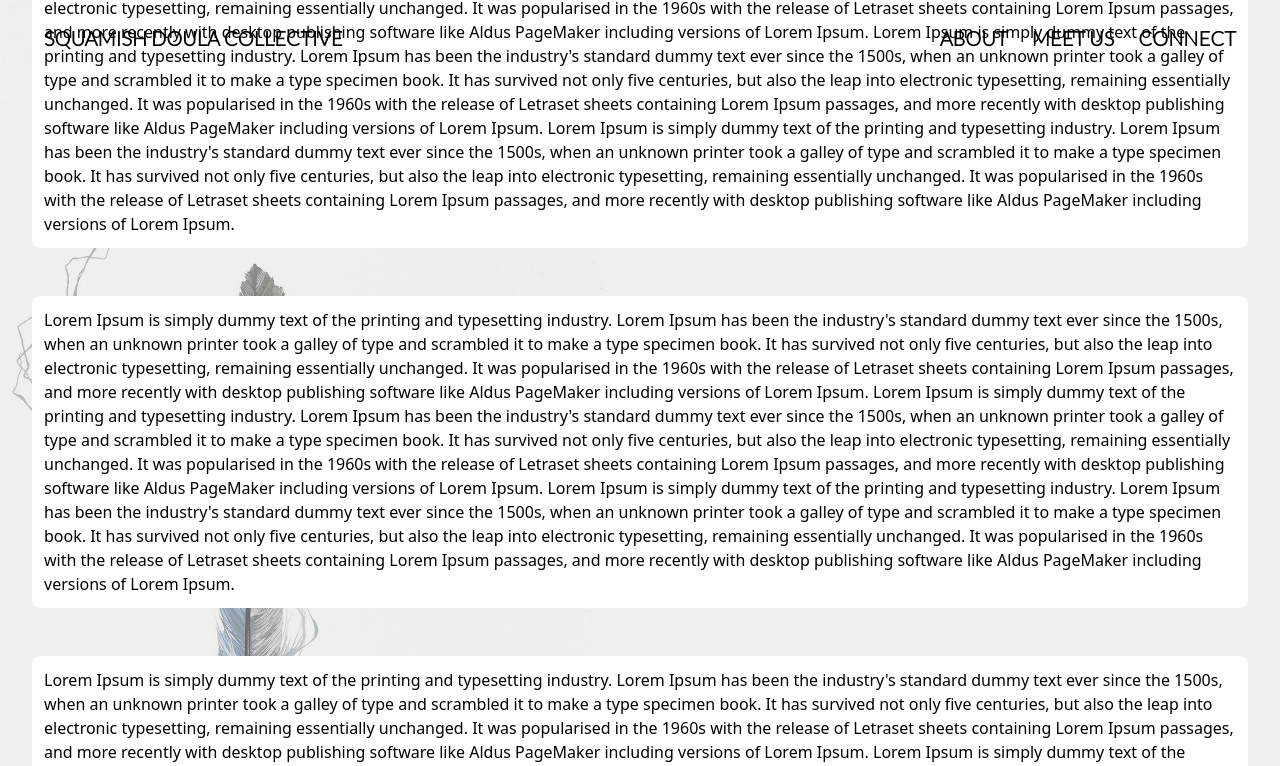
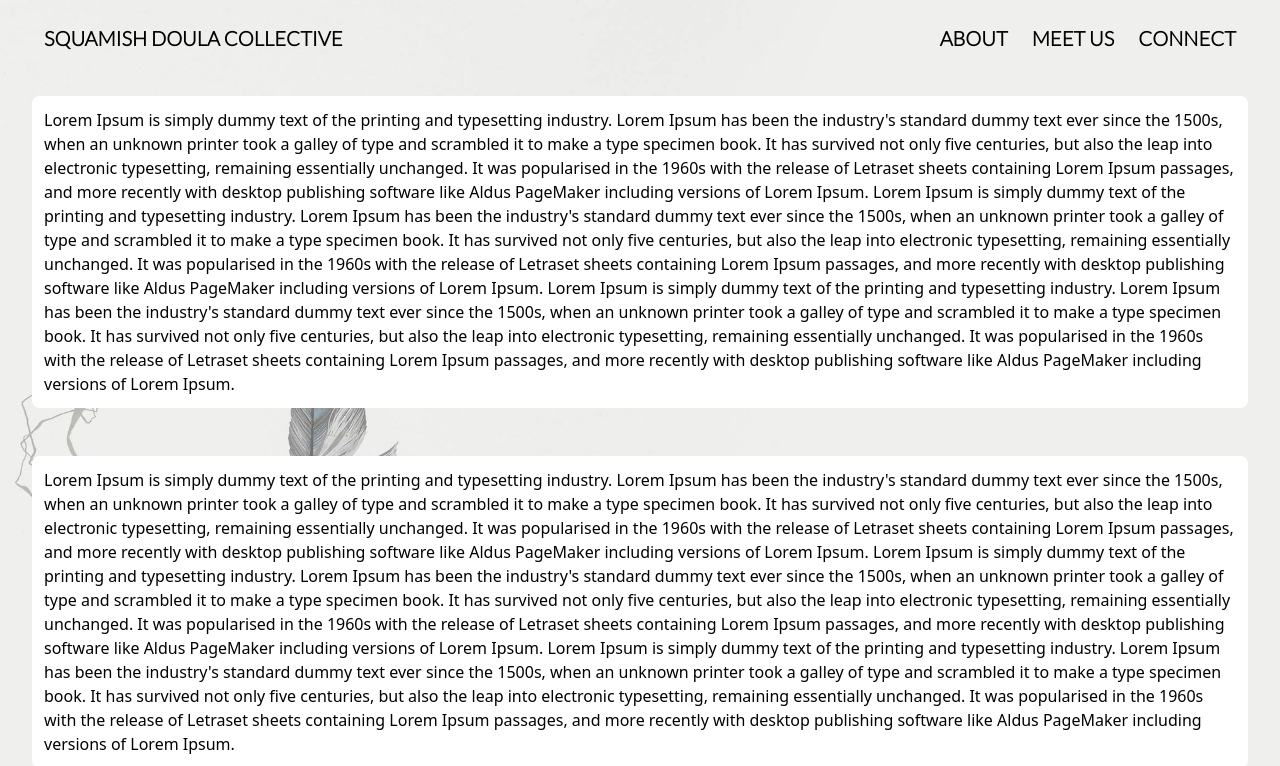
Before and after one commit to mathiusjohnson/birth-collective, a React (Create React App) app: page / in a window 1280 px wide. Shown: the top 766 px of the page. Built offline with nearby package versions, Linux system fonts and the light colour scheme.

Commit message:
fix parallax

```diff
--- a/src/components/BioList/BioList.js
+++ b/src/components/BioList/BioList.js
@@ -1,17 +1,16 @@
-import React from 'react';
-import BioListItem from './BioListItem';
+import React from 'react'
+import BioListItem from './BioListItem'
 
 const BioList = () => {
-
   return (
-    <div className='absolute top-0 z-10 mt-32 max-w-7xl mx-auto  px-4 sm:px-6 lg:px-8 left-0 right-0'>
+    <div className='absolute top-0 z-10 mt-12 max-w-7xl mx-auto  px-4 sm:px-6 lg:px-8 left-0 right-0'>
       <BioListItem />
       <BioListItem />
       <BioListItem />
       <BioListItem />
       <BioListItem />
     </div>
-  );
-};
+  )
+}
 
-export default BioList;
+export default BioList
--- a/src/components/Parallax/Parallax.js
+++ b/src/components/Parallax/Parallax.js
@@ -1,25 +1,39 @@
-import React from 'react';
-import parallaxImage from '../../assets/images/parallax-image.jpg';
-import BioList from '../BioList/BioList';
-import { Parallax } from 'react-scroll-parallax';
-import 'materialize-css';
-// import './ParallaxStyles.css';
-// import {Parallax, ParallaxLayer} from '@react-spring/parallax';
+import React, { useEffect, useRef } from 'react'
+import BioList from '../BioList/BioList'
+import styles from './ParallaxStyles.css'
 
-const ParallaxPage = () => {
+console.log(styles)
+const Parallax = () => {
+  const parallaxRef = useRef()
+
+  useEffect(() => {
+    console.log(document.body.scrollHeight)
+    const body = document.body
+    const html = document.documentElement
+    const height = Math.max(
+      body.scrollHeight,
+      body.offsetHeight,
+      html.clientHeight,
+      html.scrollHeight,
+      html.offsetHeight
+    )
+    console.log(height)
+    if (typeof window != 'undefined') {
+      // needed if SSR
+      parallaxRef.current.style.height = document.body.scrollHeight + 'px'
+      console.log('height: ', parallaxRef.current.style.height)
+      window.addEventListener('scroll', () => {
+        let offset = window.pageYOffset
+        parallaxRef.current.style.backgroundPositionY = offset * 0.5 + 'px'
+      })
+    }
+  }, [])
+
   return (
-    <div>
-      <Parallax
-        speed={-50}
-        translateY={[-20, 10]}
-      >
-        <img src={parallaxImage} alt='parallax' className='absolute' />
-      </Parallax>
-      <Parallax speed={60}>
-        <BioList />
-      </Parallax>
+    <div ref={parallaxRef} className='parallax'>
+      <BioList />
     </div>
-  );
-};
+  )
+}
 
-export default ParallaxPage;
+export default Parallax
--- a/src/components/Parallax/ParallaxStyles.css
+++ b/src/components/Parallax/ParallaxStyles.css
@@ -1,3 +1,4 @@
-/* .parallax-container {
-  height: 150vh;
-} */
+.parallax {
+  background-image: url('/src/assets/images/parallax-image.jpg');
+  background-size: cover;
+}
```
